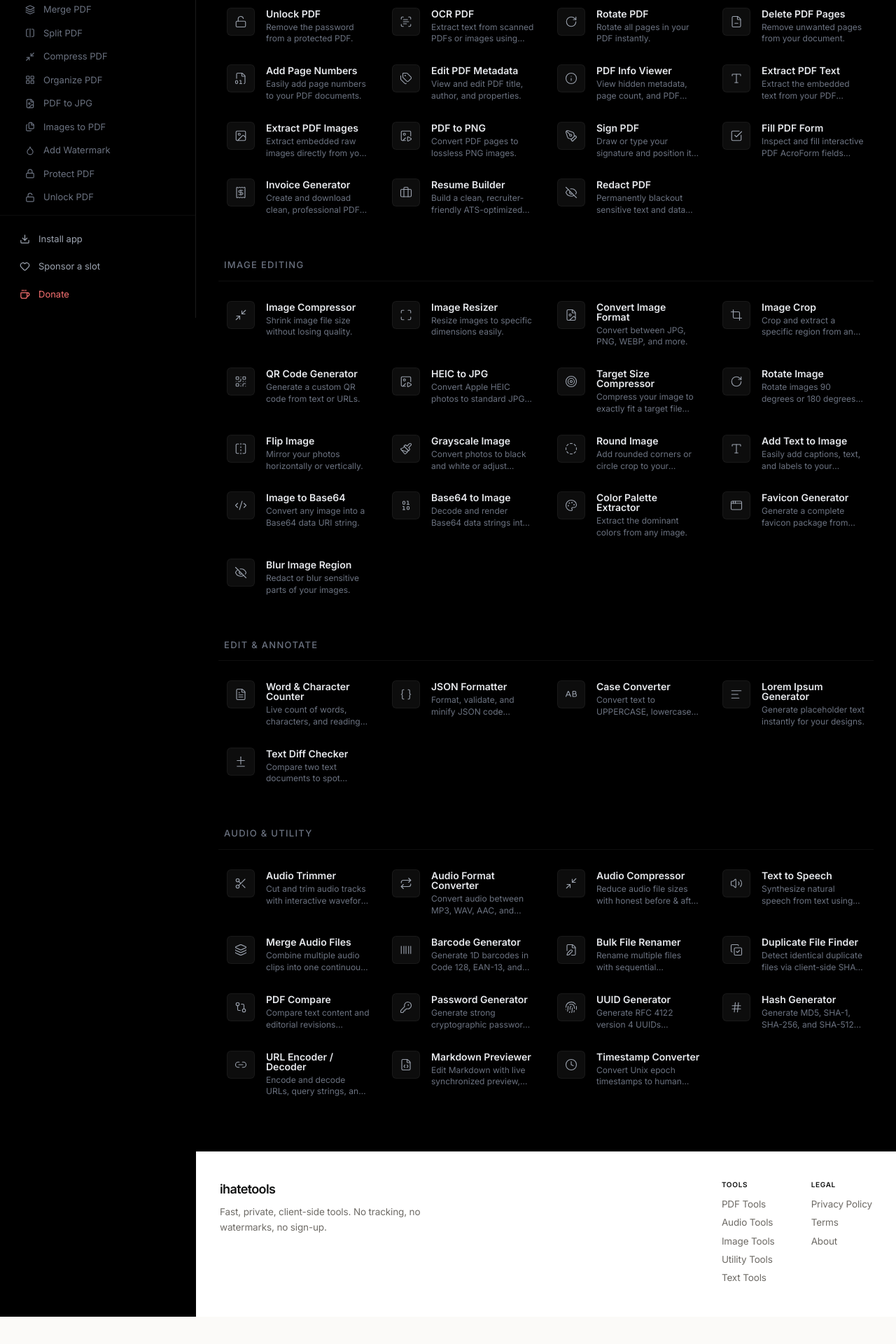
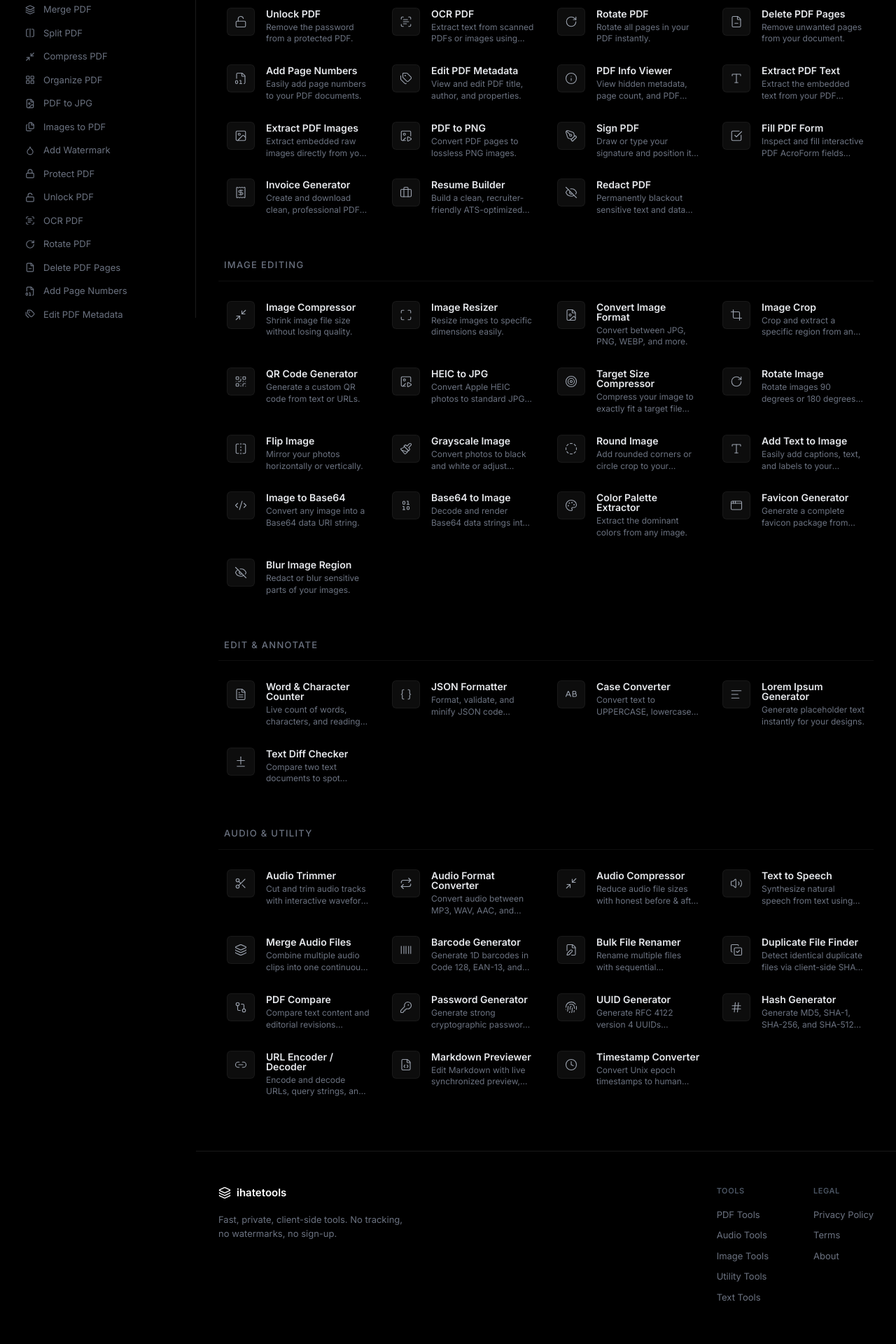
Before and after one commit to Sujithkrys/ihatetools, a Next.js app: page / in a window 1280 px wide. Shown: the part 346-2266 px from the top of the page at 70% size. Before the commit the page ends 2227 px from the top, so only its background shows below. Built offline with nearby package versions, Linux system fonts and the light colour scheme.

Commit message:
Remove unused sidebar options and update Footer to match dark theme

```diff
--- a/src/components/Footer.tsx
+++ b/src/components/Footer.tsx
@@ -1,29 +1,33 @@
 import Link from "next/link";
+import { Layers } from "lucide-react";
 
 export function Footer() {
   return (
-    <footer className="border-t-[1.5px] border-ink py-[40px] bg-paper">
-      <div className="max-w-content mx-auto px-4 md:px-[34px]">
-        <div className="flex gap-[52px] flex-wrap">
+    <footer className="border-t border-white/10 py-12 bg-black text-gray-400 mt-auto">
+      <div className="max-w-[1400px] mx-auto px-8">
+        <div className="flex gap-16 flex-wrap">
           <div className="flex-1 min-w-[250px]">
-            <span className="logo font-sans font-semibold text-[18px] tracking-[-0.035em] text-ink">ihatetools</span>
-            <p className="text-[13.5px] text-grey max-w-[34ch] leading-[1.6] mt-[9px] tracking-[-0.01em]">
+            <span className="flex items-center gap-2 text-white font-semibold text-[15px] mb-4">
+              <Layers size={18} />
+              ihatetools
+            </span>
+            <p className="text-[13px] text-gray-500 max-w-[34ch] leading-[1.6]">
               Fast, private, client-side tools. No tracking, no watermarks, no sign-up.
             </p>
           </div>
           <div>
-            <h4 className="font-sans font-semibold text-[10px] uppercase tracking-[0.07em] mb-[10px] text-ink">Tools</h4>
-            <Link href="/tools/pdf" className="block text-[13.5px] text-grey no-underline mb-[6px] tracking-[-0.01em] hover:text-ink transition-colors">PDF Tools</Link>
-            <Link href="/tools/audio" className="block text-[13.5px] text-grey no-underline mb-[6px] tracking-[-0.01em] hover:text-ink transition-colors">Audio Tools</Link>
-            <Link href="/tools/image" className="block text-[13.5px] text-grey no-underline mb-[6px] tracking-[-0.01em] hover:text-ink transition-colors">Image Tools</Link>
-            <Link href="/tools/utility" className="block text-[13.5px] text-grey no-underline mb-[6px] tracking-[-0.01em] hover:text-ink transition-colors">Utility Tools</Link>
-            <Link href="/tools/text" className="block text-[13.5px] text-grey no-underline mb-[6px] tracking-[-0.01em] hover:text-ink transition-colors">Text Tools</Link>
+            <h4 className="text-[11px] font-semibold uppercase tracking-wider text-gray-600 mb-4">Tools</h4>
+            <Link href="/tools/pdf" className="block text-[13px] text-gray-500 no-underline mb-2.5 hover:text-white transition-colors">PDF Tools</Link>
+            <Link href="/tools/audio" className="block text-[13px] text-gray-500 no-underline mb-2.5 hover:text-white transition-colors">Audio Tools</Link>
+            <Link href="/tools/image" className="block text-[13px] text-gray-500 no-underline mb-2.5 hover:text-white transition-colors">Image Tools</Link>
+            <Link href="/tools/utility" className="block text-[13px] text-gray-500 no-underline mb-2.5 hover:text-white transition-colors">Utility Tools</Link>
+            <Link href="/tools/text" className="block text-[13px] text-gray-500 no-underline mb-2.5 hover:text-white transition-colors">Text Tools</Link>
           </div>
           <div>
-            <h4 className="font-sans font-semibold text-[10px] uppercase tracking-[0.07em] mb-[10px] text-ink">Legal</h4>
-            <Link href="/privacy" className="block text-[13.5px] text-grey no-underline mb-[6px] tracking-[-0.01em] hover:text-ink transition-colors">Privacy Policy</Link>
-            <Link href="/terms" className="block text-[13.5px] text-grey no-underline mb-[6px] tracking-[-0.01em] hover:text-ink transition-colors">Terms</Link>
-            <Link href="/about" className="block text-[13.5px] text-grey no-underline mb-[6px] tracking-[-0.01em] hover:text-ink transition-colors">About</Link>
+            <h4 className="text-[11px] font-semibold uppercase tracking-wider text-gray-600 mb-4">Legal</h4>
+            <Link href="/privacy" className="block text-[13px] text-gray-500 no-underline mb-2.5 hover:text-white transition-colors">Privacy Policy</Link>
+            <Link href="/terms" className="block text-[13px] text-gray-500 no-underline mb-2.5 hover:text-white transition-colors">Terms</Link>
+            <Link href="/about" className="block text-[13px] text-gray-500 no-underline mb-2.5 hover:text-white transition-colors">About</Link>
           </div>
         </div>
       </div>
--- a/src/components/Sidebar.tsx
+++ b/src/components/Sidebar.tsx
@@ -112,20 +112,6 @@
         </div>
       </div>
 
-      <div className="p-4 border-t border-white/5 space-y-1">
-        <Link href="#" className="flex items-center gap-3 px-3 py-2 rounded-md text-[13px] hover:bg-white/5 hover:text-white">
-          <Download size={15} />
-          Install app
-        </Link>
-        <Link href="#" className="flex items-center gap-3 px-3 py-2 rounded-md text-[13px] hover:bg-white/5 hover:text-white">
-          <Heart size={15} />
-          Sponsor a slot
-        </Link>
-        <Link href="#" className="flex items-center gap-3 px-3 py-2 rounded-md text-[13px] text-red-400 hover:bg-white/5 hover:text-red-300">
-          <Coffee size={15} />
-          Donate
-        </Link>
-      </div>
     </aside>
   );
 }
```
